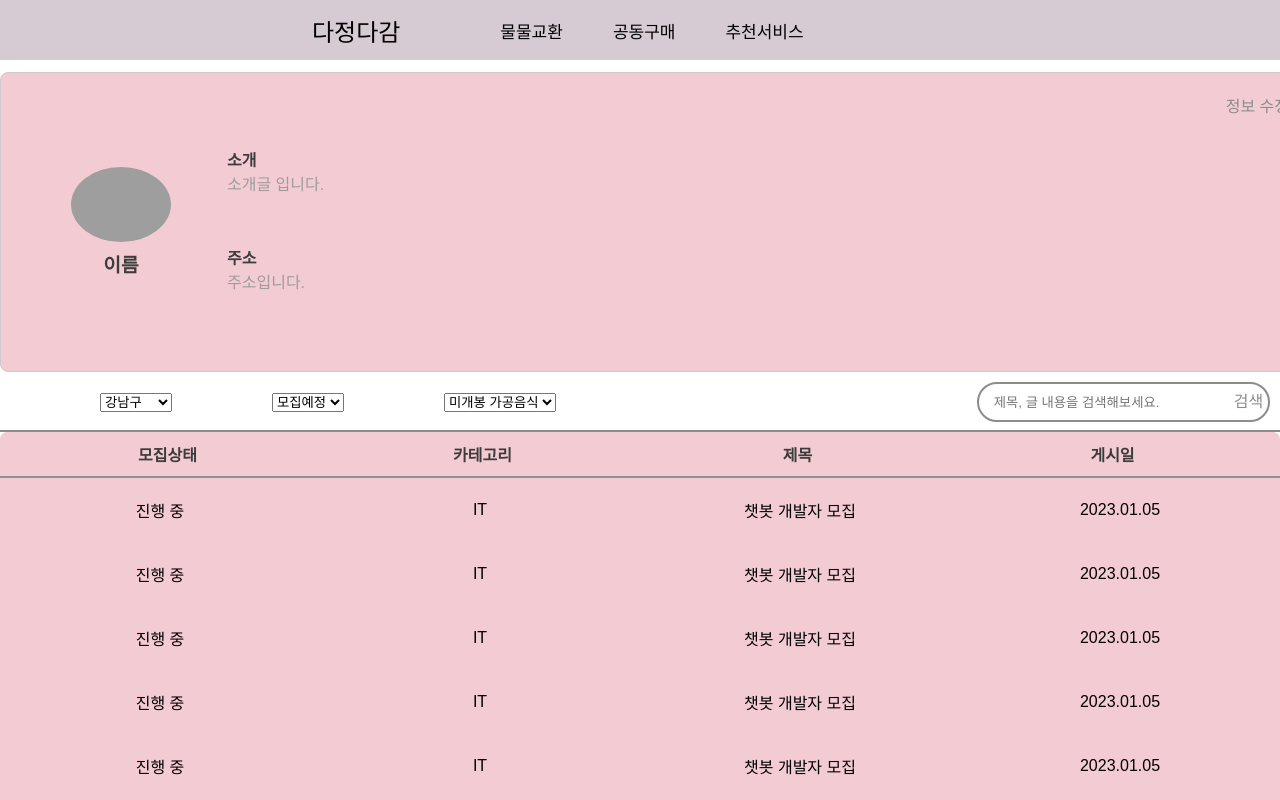
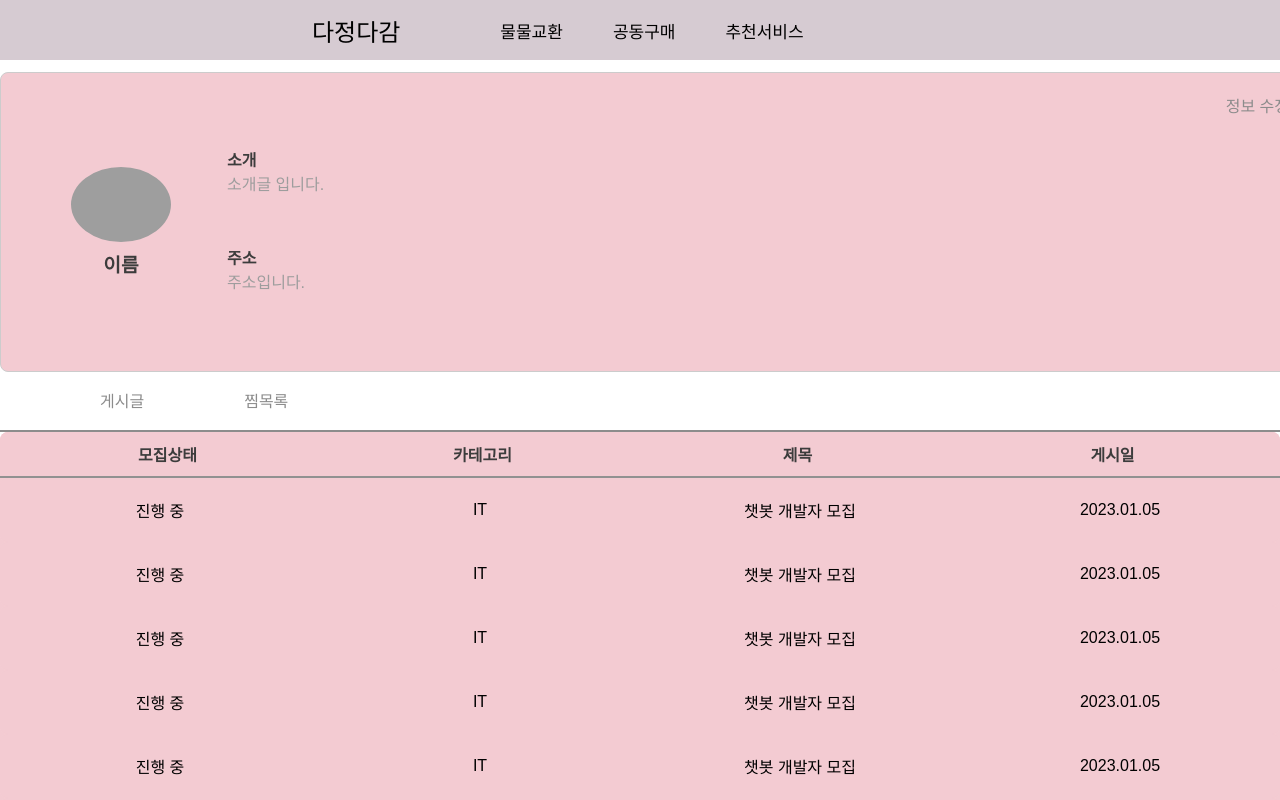
Before and after one commit to DajungDagam/DajungDagam_FE, a React (Create React App) app in the folder front/: page /mypage in a window 1280 px wide. Shown: the top 800 px of the page. Built offline with nearby package versions, Linux system fonts and the light colour scheme; grey boxes are pictures that could not be loaded.

Commit message:
[feat]마이페이지 수정

```diff
--- a/front/src/components/FilterBar2/FilterBar2.module.css
+++ b/front/src/components/FilterBar2/FilterBar2.module.css
@@ -0,0 +1,43 @@
+.header {
+    width: 1300px;
+    margin: auto;
+    display: flex;
+    height: 60px;
+    background-color: white;
+    border-bottom: 2px solid #8C8C8C;
+  }
+
+  .nav {
+    display: flex;
+    justify-content: flex-start;
+    width: calc(1300px - 300px);
+    line-height: 60px;
+  }
+
+  .nav li {
+    margin-left: 100px;
+  }
+
+  .nav li a {
+    color: #8C8C8C;
+    position: relative;
+    transition: color 0.3s, font-weight 0.3s;
+  }
+
+  .nav li:hover a {
+    color: #EE355F;
+    font-weight: bold;
+  }
+
+  .nav li a::after {
+    content: '';
+    display: block;
+    width: 0;
+    height: 2px;
+    background-color: #EE355F;
+    transition: width 0.3s;
+  }
+
+  .nav li:hover a::after {
+    width: 100%;
+  }
--- a/front/src/components/FilterBar2/index.jsx
+++ b/front/src/components/FilterBar2/index.jsx
@@ -0,0 +1,17 @@
+// NavigationBar.js
+
+import React from 'react';
+import styles from './FilterBar2.module.css'; // CSS 모듈을 import
+
+const NavigationBar = () => {
+  return (
+    <div className={styles.header}>
+      <ul className={styles.nav}>
+        <li><a href="#">게시글</a></li>
+        <li><a href="#">찜목록</a></li>
+      </ul>
+    </div>
+  );
+};
+
+export default NavigationBar;
--- a/front/src/pages/MyPage/index.jsx
+++ b/front/src/pages/MyPage/index.jsx
@@ -4,7 +4,7 @@ import Nav2 from '../../components/Nav2';
 import Footer from '../../components/Footer';
 import CardList from '../../components/CardList';
 import CardList2 from '../../components/CardList2';
-import FilterBar1 from '../../components/FilterBar1';
+import FilterBar2 from '../../components/FilterBar2';
 
 import { Link } from 'react-router-dom';
 
@@ -13,7 +13,7 @@ const UserProfileCard = () => {
     <div className={style.userProfileContainer}>
       <Nav2 />
       <CardList />
-      <FilterBar1 />
+      <FilterBar2 />
       <CardList2 />
       <Footer />
     </div>
```
